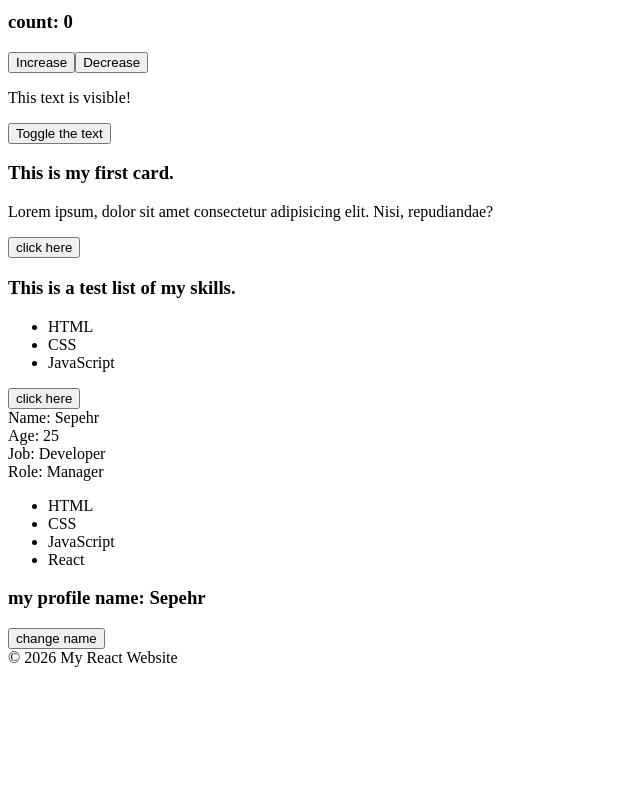
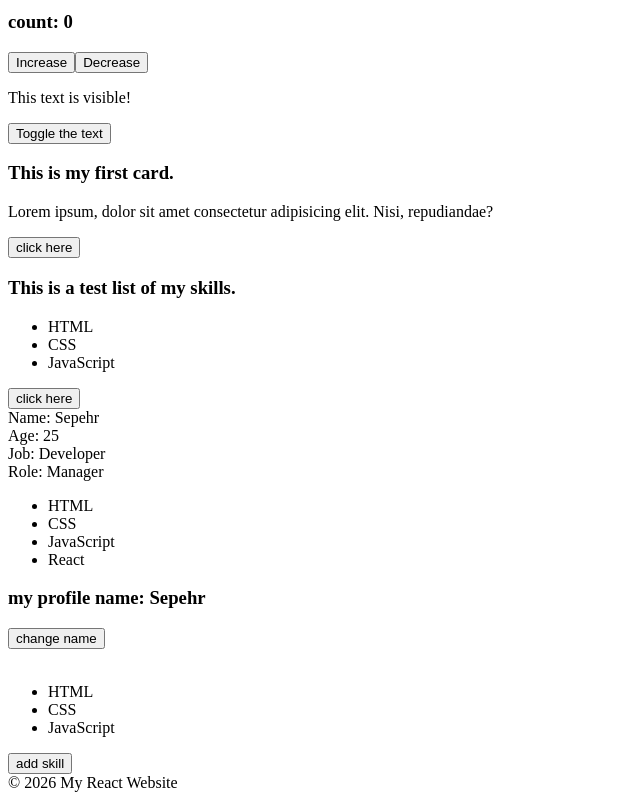
Before and after one commit to Sepehr-Nikiyan/react-bootcamp, a React (Vite) app: page / in a window 1280 px wide. Shown: the part 833-1633 px from the top of the page, without its empty margins (0-640 px from the left). Before the commit the page ends 1508 px from the top, so only its background shows below. Built offline with nearby package versions, Linux system fonts and the light colour scheme.

Commit message:
practice updating array state

```diff
--- a/src/App.jsx
+++ b/src/App.jsx
@@ -43,6 +43,9 @@ function App() {
       name: "john"
     });
   }
+  function addSkill() {
+    setMySkills([...mySkills,"React"]);
+  }
 
   const name = "Sepehr";
 
@@ -76,6 +79,7 @@ function App() {
     age: 25,
     job: "Developer",
   });
+  const [mySkills,setMySkills] = useState(["HTML","CSS","JavaScript"])
 
   return (
     <div>
@@ -137,6 +141,17 @@ function App() {
       <h3>my profile name: {profile.name}</h3>
       <button onClick={changeProfileName}>change name</button>
 
+      <br />
+      <br />
+
+      <div>
+        <ul>{mySkills.map(
+          (skill) => <li key={skill}>{skill}</li>
+          )}
+        </ul>
+        <button onClick={addSkill}>add skill</button>
+      </div>
+
       <Footer />
     </div>
   );
```
